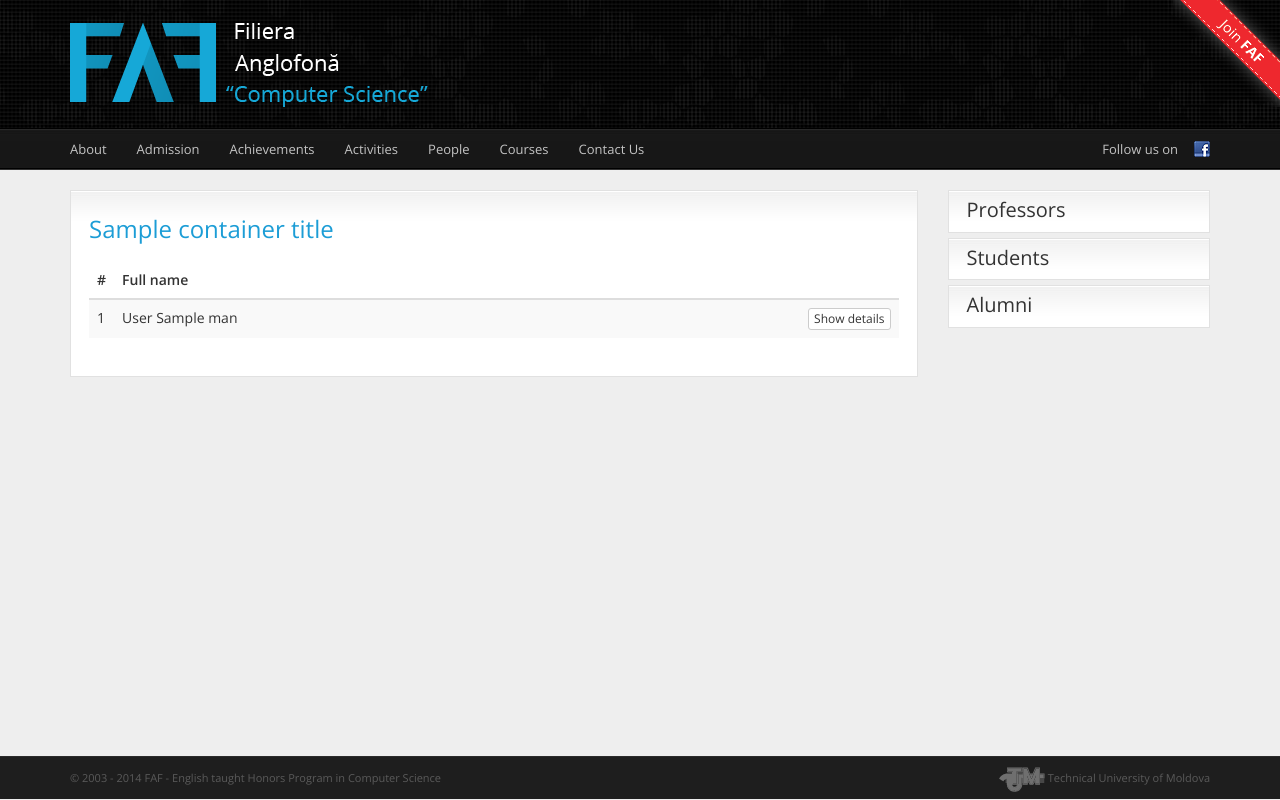
After one commit to TUM-FAF/FAFSite, a Django app: template fafsite/templates/people-list.html in a window 1280 px wide. The commit adds this page. Run offline with Django 3.2, Linux system fonts and the light colour scheme; the template is opened without the code that fills it: most values are stand-ins (such as "Sample title", 1, 10 or a date in 2020); grey boxes marked "Sample" are stand-in pictures; some libraries are stand-ins or nearby versions.

Commit message:
bootstrap coureses and people

```diff
--- a/fafsite/static/js/script.js
+++ b/fafsite/static/js/script.js
@@ -1 +1 @@
-$(function(){var i,e;return i=$(".sidenav"),i.length&&(e=i.find(".subsidenav"),i.find(".active").length)?(e.addClass("hide"),i.find(".active").closest(".subsidenav").removeClass("hide"),i.find(".title").on("click",function(){var i;return i=$(this),e.addClass("hide"),i.siblings(".subsidenav").removeClass("hide")})):void 0});
+$(function(){var e,s;return e=$(".sidenav"),e.length&&(s=e.find(".subsidenav"),s.addClass("hide"),e.find(".active").closest(".subsidenav").removeClass("hide"),e.find(".title").on("click",function(){var e;return e=$(this),s.addClass("hide"),e.siblings(".subsidenav").removeClass("hide")})),$(".table-with-details").each(function(){return $(this).on("click",".btn[data-opener]",function(){var e,s,t;return e=$(this),s=e.closest("tr"),s.hasClass("closed")?(s.find(".no-details").hide(),s.find(".details").removeClass("hide").show()):(s.find(".details").hide(),s.find(".no-details").show()),t=e.data("altText"),e.data("altText",e.text()),e.text(t),e.closest("tr").toggleClass("closed opened")})})});
--- /dev/null
+++ b/fafsite/templates/people-list.html
@@ -0,0 +1,103 @@
+{% extends "people.html" %}
+
+{% block title %}
+  <title>FAF - People - {{ container_title }}</title>
+{% endblock %}
+
+{% block about_people %}
+<h2 class="title">{{ container_title }}</h2>
+<div class="table-responsive">
+  <table class="table table-striped table-with-details">
+    <thead>
+      <tr>
+        <th width="10">#</th>
+        <th>Full name</th>
+        <th width="20">&nbsp;</th>
+      </tr>
+    </thead>
+    <tbody>
+      {% for man in people %}
+      <tr class="closed">
+        <td>{{ forloop.counter }}</td>
+        <td>
+          <div class="no-details">
+            {{ man.surname }} {{ man.name }}
+          </div>
+          <div class="details hide">
+            <h4 class="subtitle">{{ man.surname }} {{ man.name }} </h4>
+            <dl class="dl-horizontal">
+              {% if man.photo %}
+                <dt>Picture</dt>
+                <dd>
+                  <img src="/media/{{ man.photo }}" alt="">
+                </dd>
+              {% endif %}
+              {% if man.rank %}
+                <dt>Degree</dt>
+                <dd>
+                  {{ man.rank|first }}
+                </dd>
+              {% endif %}
+              {% if man.courses %}
+                <dt>Courses</dt>
+                <dd>
+                  <ul>
+                    {% for course in man.courses %}
+                      <li>
+                        <a href="{% url "about_course" course.title %} ">{{ course.subject_en }}</a>
+                      </li>
+                    {% endfor %}
+                  </ul>
+                </dd>
+              {% endif %}
+              {% if man.programming_skills %}
+                <dt>Programming</dt>
+                <dd>
+                  {{ man.programming_skills|safe }}
+                </dd>
+              {% endif %}
+              {% if man.projects_involved %}
+                <dt>Projects involved in</dt>
+                <dd>
+                  {{ man.projects_involved|safe }}
+                </dd>
+              {% endif %}
+              {% if man.publications %}
+                <dt>Publications</dt>
+                <dd>
+                  {{ man.publications|safe }}
+                </dd>
+              {% endif %}
+              {% if man.current_job %}
+                <dt>Employeed</dt>
+                <dd>
+                  {{ man.current_job|safe }}
+                </dd>
+              {% endif %}
+              {% if man.phone or man.linkedin or man.facebook or man.googleplus or man.skype %}
+                <dt>Get in touch</dt>
+                <dd>
+                  <ul>
+                    {% if man.phone %}
+                      <li>Phone: {{ man.phone }}</li>{% endif %}
+                    {% if man.linkedin %}
+                      <li><a href="{{ man.linkedin }}" target="_blank">Linkedin</a></li>{% endif %}
+                    {% if man.facebook %}
+                      <li><a href="{{ man.facebook }}" target="_blank">Facebook</a></li>{% endif %}
+                    {% if man.googleplus %}
+                      <li><a href="{{ man.googleplus }}" target="_blank">Google+</a></li>{% endif %}
+                    {% if man.skype %}
+                      <li><a href="{{ man.skype }}" target="_blank">Skype</a></li>{% endif %}
+                  </ul>
+                </dd>
+              {% endif %}
+            </dl>
+          </div>
+        </td>
+        <td><div class="btn btn-default btn-xs" data-opener="true" data-alt-text="Hide details">Show details</div></td>
+      </tr>
+      {% endfor %}
+    </tbody>
+  </table>
+</div>
+{% endblock %}
--- a/fafsite/templates/people.html
+++ b/fafsite/templates/people.html
@@ -1,30 +1,41 @@
 {% extends "index.html" %}
 
 {% block content %}
-    <div id="side_menu">
-        <ul class="side_nav people">
-            <li class='title'><a href="{% url "professors" %}">Professors</a></li>
+<div class="container container-people">
+  <div class="row">
+    <div class="col-md-9 ">
+      <div class="boxed article">
+        {% block about_people %}
+        {% endblock %}
+      </div>
+    </div>
+    <div class="col-md-3">
+      <ul class="sidenav">
+        <li><a class="title" href="{% url "professors" %}">Professors</a></li>
 
-            <li class='title'>Students</li>
-            <ul class='subtitel'>
+        <li>
+          <span class="title">Students</span>
+          <ul class="subsidenav">
             {% for group in student_groups %}
-                    <li><a href="{% url "students" group %}"
-                           {% if group == this_group %}class="active"{% endif %}>  {{ group }}</a>
+              <li class="subtitle{% if group == this_group %} active{% endif %}">
+                <a href="{% url "students" group %}">{{ group }}</a>
               </li>
             {% endfor %}
           </ul>
+        </li>
 
-            <li class='title'>Alumni</li>
-            <ul class='subtitel'>
+        <li>
+          <span class="title">Alumni</span>
+          <ul class="subsidenav">
             {% for group in alumni_groups %}
-                    <li><a href="{% url "alumni" group %}"
-                           {% if group == this_group %}class="active"{% endif %}>{{ group }}</a>
+              <li class="subtitle{% if group == this_group %} active{% endif %}">
+                <a href="{% url "alumni" group %}">{{ group }}</a>
               </li>
             {% endfor %}
           </ul>
+        </li>
       </ul>
     </div>
-    {% block about_people %}
+  </div>
+</div>
 {% endblock %}
-
-{% endblock %}
--- a/src/style/includes/_sidenav.styl
+++ b/src/style/includes/_sidenav.styl
@@ -5,27 +5,29 @@
   list-style none
   li
     margin 0
-    padding  0
+    padding 0
     display block
   .title
-    display: block
-    margin:5px 0 5px;
-    padding:5px 18px 7px;
-    border:1px solid #e1e1e1;
-    background:#fff url(../images/bg_article_top.gif) 0 0 repeat-x;
-    font-size:20px;
-    cursor:pointer;
+    display block
+    margin 5px 0 5px
+    padding 5px 18px 7px
+    border 1px solid #e1e1e1
+    background #fff url(../images/bg_article_top.gif) 0 0 repeat-x
+    font-size 20px
+    cursor pointer
+    text-decoration none
+    color #333
   .subsidenav
     margin 0
     padding 0
     display block
     list-style none
-    border:1px solid #e1e1e1;
-    background:white;
+    border 1px solid #e1e1e1
+    background white
     .subtitle
-      font-size:13px;
-      padding:8px 18px;
-      border-bottom:1px solid #e1e1e1;
+      font-size 13px
+      padding 8px 18px
+      border-bottom 1px solid #e1e1e1
       &:last-child
         border-bottom 0
       &.active
```
Also changed, not shown: fafsite/academics/models.py (+19 -7 lines), fafsite/academics/views.py (+15 -10 lines), fafsite/templates/about-course.html (+21 -24 lines), fafsite/templates/alumni.html (deleted, +0 -112 lines), fafsite/templates/professors.html (deleted, +0 -80 lines), fafsite/templates/students.html (deleted, +0 -105 lines), src/style/old.styl (+0 -24 lines), fafsite/static/css/style.css, 1 other file. Lines whose indentation alone changed are shown as unchanged.
